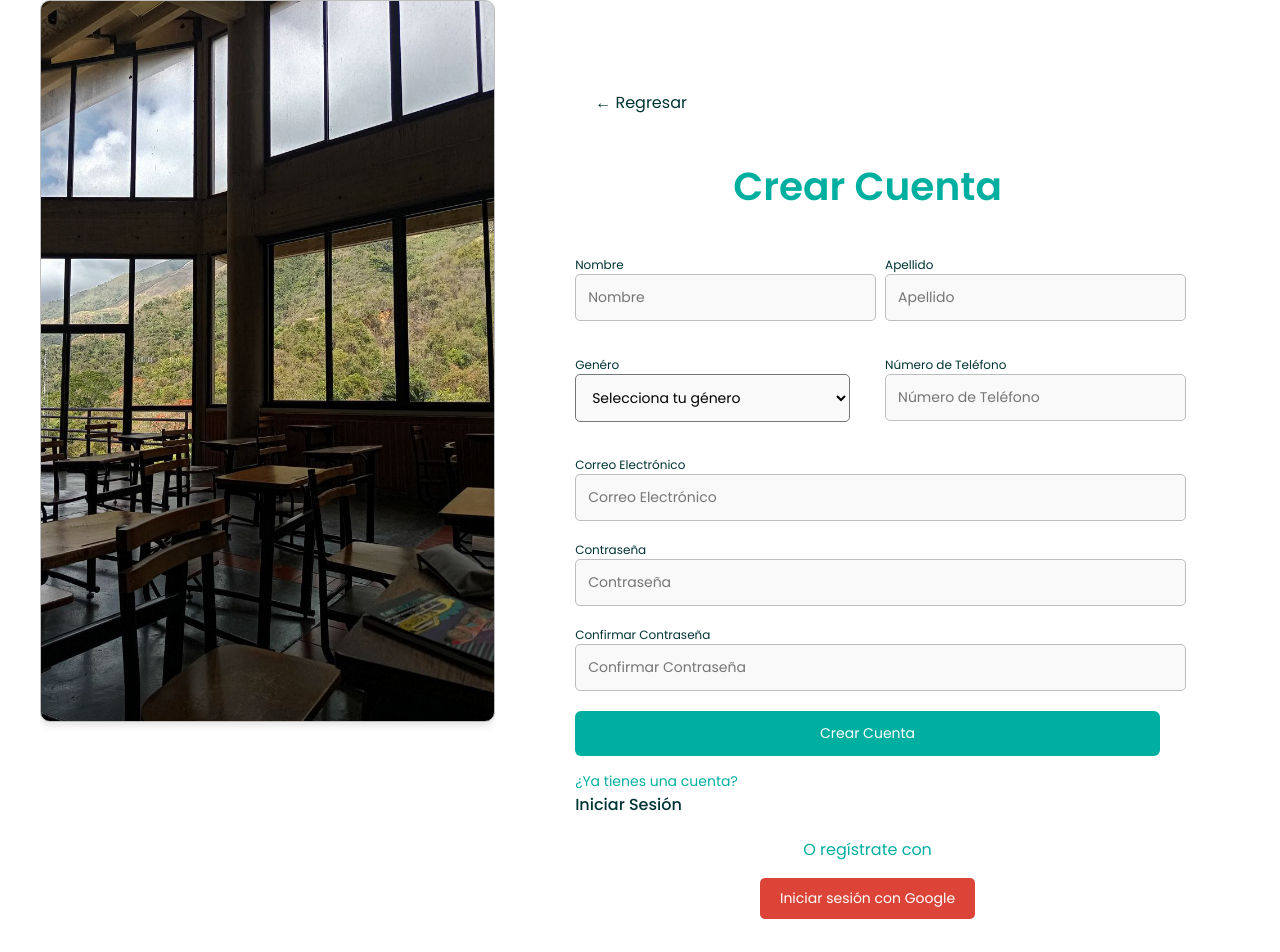
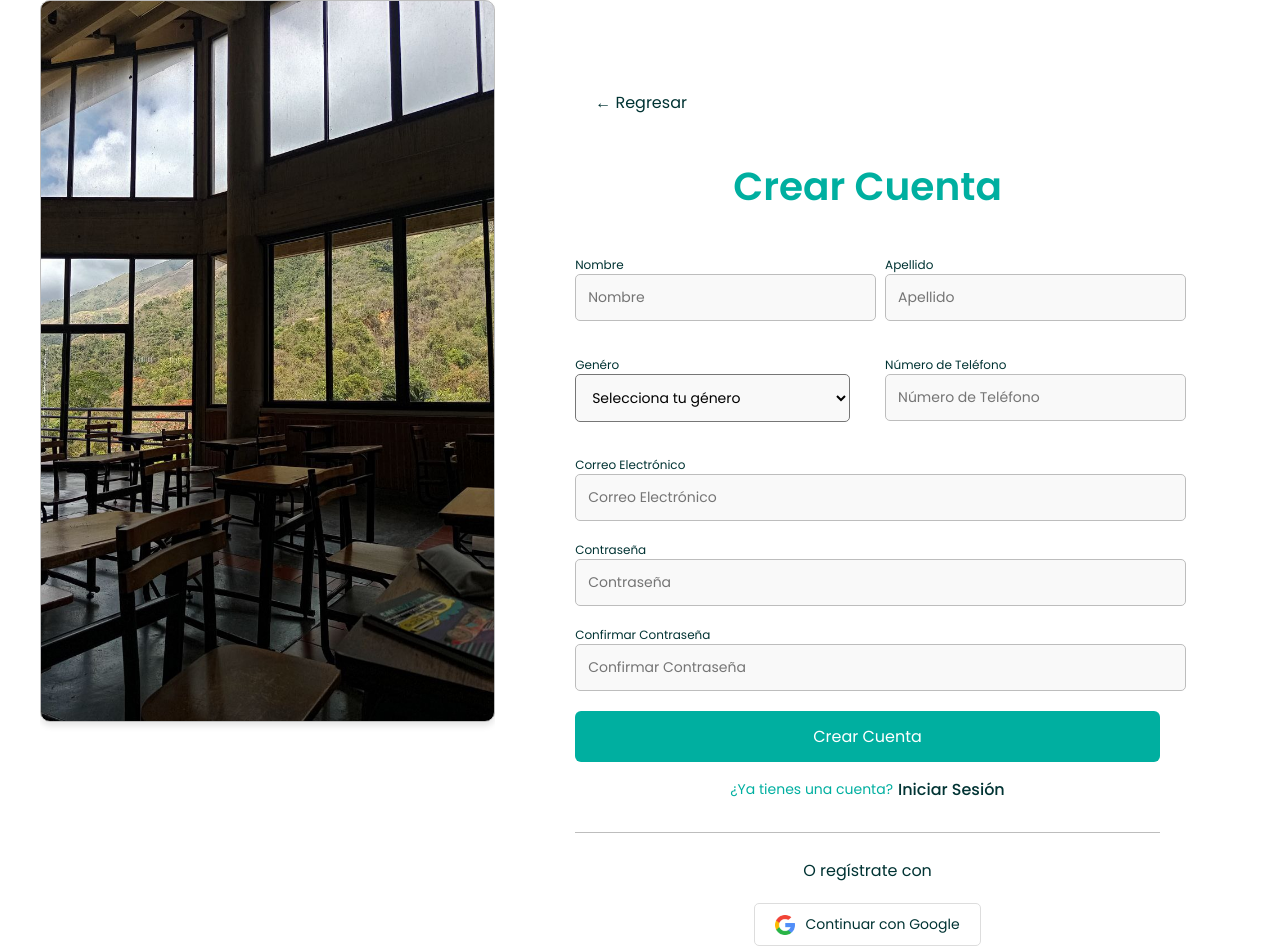
Before and after one commit to Aristides-19/unimet-avila, a React (Vite) app: page /register in a window 1280 px wide. Shown: the top 952 px of the page. Built offline with nearby package versions, Linux system fonts and the light colour scheme.

Commit message:
actualizacion botones registro, actualizacion boton google

```diff
--- a/src/components/BackButton/BackButton.module.css
+++ b/src/components/BackButton/BackButton.module.css
@@ -6,19 +6,21 @@
 .backButton {
     text-align: left;
     padding: 10px 20px;
-    background-color: transparent; /* Fondo transparente */
     color: var(--forest); /* Color del texto */
     border-radius: 5px;
     border: none;
     cursor: pointer;
     font-family: 'Poppins', serif;
     font-size: var(--step--1);
+    transition: background-color 0.3s ease, transform 0.1s ease-in-out;
+
 }
 
 .backButton:hover {
-    color: var(--step--1); /* Color del texto al pasar el mouse */
+    color: var(--earth-sky); /* Color del texto al pasar el mouse */
+    transform: scale(1.02);
 }
 
-.backButton:focus {
-    outline: none;
-}
+.backButton:active {
+    transform: scale(0.98);
+  }
--- a/src/components/Button/Button.jsx
+++ b/src/components/Button/Button.jsx
@@ -8,6 +8,7 @@ function Button({
   borderRadius = '8px',
   color,
   backgroundColor,
+  hoverBackgroundColor, // Nueva propiedad
   onClick,
   className = '',
 }) {
@@ -23,6 +24,8 @@ function Button({
       style={buttonStyle}
       onClick={onClick}
       className={`${styles.button} ${className}`}
+      onMouseEnter={(e) => e.target.style.backgroundColor = hoverBackgroundColor} // Cambiar color al hover
+      onMouseLeave={(e) => e.target.style.backgroundColor = backgroundColor} // Restaurar color original
     >
       {text}
     </button>
@@ -33,8 +36,9 @@ Button.propTypes = {
   text: PropTypes.string.isRequired,
   type: PropTypes.oneOf(['button', 'submit', 'reset']),
   borderRadius: PropTypes.string,
-  color: PropTypes.string.isRequired,
-  backgroundColor: PropTypes.string.isRequired,
+  color: PropTypes.string,
+  backgroundColor: PropTypes.string,
+  hoverBackgroundColor: PropTypes.string,
   onClick: PropTypes.func,
   className: PropTypes.string,
 };
--- a/src/components/Button/Button.module.css
+++ b/src/components/Button/Button.module.css
@@ -1,7 +1,6 @@
 .button {
   font-family: 'Poppins', serif;
   font-weight: 400;
-  font-style: normal;
   font-size: var(--step--1);
   border: none;
   text-align: center;
@@ -11,7 +10,12 @@
   justify-content: center;
   cursor: pointer;
   padding: var(--step--2) var(--step-3);
-  transition: transform 0.1s ease-in-out;
+  transition: transform 0.1s ease-in-out, background-color 0.3s ease;
+}
+
+.button:hover {
+  background-color: var(--hover-color); /* Define un color de fondo para el hover */
+  transform: scale(1.02);
 }
 
 .button:active {
--- a/src/components/GoogleButton/GoogleButton.jsx
+++ b/src/components/GoogleButton/GoogleButton.jsx
@@ -4,6 +4,7 @@ import { GoogleAuthProvider, signInWithPopup } from 'firebase/auth';
 import { auth, db } from '../../firebase';
 import { doc, setDoc } from 'firebase/firestore';
 import styles from './GoogleButton.module.css';
+import googleIcon from '../../assets/google-icon.png';
 
 const GoogleButton = ({ onSuccess, onError }) => {
   const handleGoogleLogin = async () => {
@@ -13,13 +14,23 @@ const GoogleButton = ({ onSuccess, onError }) => {
       const result = await signInWithPopup(auth, provider);
       const user = result.user;
 
+      // Funcion para separar el nombre y el apellido
+      const splitDisplayName = (displayName) => {
+        const nameParts = displayName.split(' ');
+        const nombre = nameParts[0];
+        const apellido = nameParts.slice(1).join(' ');
+        return{ nombre, apellido};
+      };
+
+      const { nombre, apellido} = splitDisplayName(user.displayName || '');
+
       // Verificar si el usuario es nuevo
       if (result._tokenResponse.isNewUser) {
         await setDoc(doc(db, 'usuarios', user.uid), {
-          nombre: user.displayName || '',
-          apellido: '', // Campo vacío si no está disponible
+          nombre: nombre,
+          apellido: apellido,
           genero: '', // Campo vacío
-          telefono: user.phoneNumber, // Campo vacío
+          telefono: user.phoneNumber,
           correo: user.email || '',
           uid: user.uid,
         });
@@ -36,11 +47,15 @@ const GoogleButton = ({ onSuccess, onError }) => {
   return (
     <button
       className={styles.googleButton}
-      onClick={handleGoogleLogin}
-    >
-      Iniciar sesión con Google
+      onClick={handleGoogleLogin}>
+      <img src={googleIcon} alt="Google Icon" className={styles.googleIcon} />
+
+      Continuar con Google
     </button>
   );
 };
 
+
+
+
 export default GoogleButton;
--- a/src/components/GoogleButton/GoogleButton.module.css
+++ b/src/components/GoogleButton/GoogleButton.module.css
@@ -1,7 +1,9 @@
 .googleButton {
-    background-color: #DB4437;
-    color: white;
-    border: none;
+  display: flex;
+  background-color: #fff;
+  color: var(--forest);
+  border: 1px solid #ddd;
+  align-items: center;
   padding: 10px 20px;
   border-radius: 5px;
   font-size: 14px;
@@ -13,6 +15,13 @@
 .googleButton:hover {
   background-color: #c23321;
   transform: scale(1.02);
+  color: #fff;
+}
+
+.googleIcon {
+  width: 20px;
+  height: 20px;
+  margin-right: 10px;
 }
 
 .googleButton:active {
--- a/src/pages/Register/Register.jsx
+++ b/src/pages/Register/Register.jsx
@@ -99,10 +99,7 @@ const Register = () => {
             <div className={styles.rightSection}>
                 <div className={styles.registerForm}>
                     <div className={styles.backButtonContainer}>
-                        <BackButton
-                            className={styles.backButton}
-                            text='Regresar'
-                        />
+                        <BackButton/>
                     </div>
                     <h2>Crear Cuenta</h2>
                     {error && <ErrorMessage message={error} />}
@@ -198,13 +195,14 @@ const Register = () => {
                             type='submit'
                             color='#fff'
                             backgroundColor='var(--earth-sky)'
+                            hoverBackgroundColor='var(--forest)'
                             borderRadius='6px'
-                            className={styles.createAccountButton}
                         />
                     </form>
                     <p className={styles.loginLink}>¿Ya tienes una cuenta?<a href='/login'>Iniciar Sesión</a></p>
                     <div className={styles.socialRegister}>
                         <p>O regístrate con</p>
+                        <div className={styles.socialRegister2}>
                             <GoogleButton
                                 onSuccess={(message) => {
                                     setSuccess(message);
@@ -216,6 +214,7 @@ const Register = () => {
                     </div>
                 </div>
             </div>
+        </div>
     );
 };
 
--- a/src/pages/Register/Register.module.css
+++ b/src/pages/Register/Register.module.css
@@ -93,29 +93,6 @@
     box-shadow: 0 0 6px rgba(0, 123, 255, 0.5); /* Efecto de enfoque */
 }
 
-
-
-.createAccountButton {
-    width: 100%;
-    padding: 12px;
-    background-color: var(--earth-sky);
-    color: var(--sunlight);
-    border: none;
-    border-radius: 5px;
-    cursor: pointer;
-    font-size: 14px;
-    font-family: 'Poppins', serif;
-    transition: background-color 0.3s ease, transform 0.1s ease-in-out;
-}
-
-.createAccountButton:hover {
-    transform: scale(1.02);
-}
-
-.createAccountButton:active {
-    transform: scale(0.98);
-}
-
 .backButtonContainer {
     margin-bottom: 20px;
     text-align: left;
@@ -140,13 +117,18 @@
 }
 
 .loginLink {
+    display: flex;
+    justify-content: center;
+    align-items: center;
     margin-top: 15px;
     font-family: 'Poppins', serif;
     font-size: 14px;
     color: var(--earth-sky);
+    margin-bottom: 40px;
 }
 
 .loginLink a {
+    margin-left: 5px;
     color: var(--forest);
     text-decoration: none;
 }
@@ -156,11 +138,31 @@
 }
 
 .socialRegister {
+    display: flow-root;
+    align-items: center;
     text-align: center;
     margin-top: 20px;
     font-family: 'Poppins', serif;
     font-size: 14px;
-    color: var(--earth-sky);
+    color: var(--forest);
+    position: relative;
+}
+
+.socialRegister::before {
+    content: '';
+    position: absolute;
+    top: -10px;
+    left: 0;
+    width: 100%;
+    height: 1px;
+    background-color: var(--separator);
+}
+
+.socialRegister2 {
+    margin-top: 20px;
+    justify-content: center;
+    display: flex;
+    align-items: center;
 }
 
 @media (max-width: 768px) {
```
Also changed, not shown: src/assets/google-icon.png (added). Lines whose indentation alone changed are shown as unchanged.
